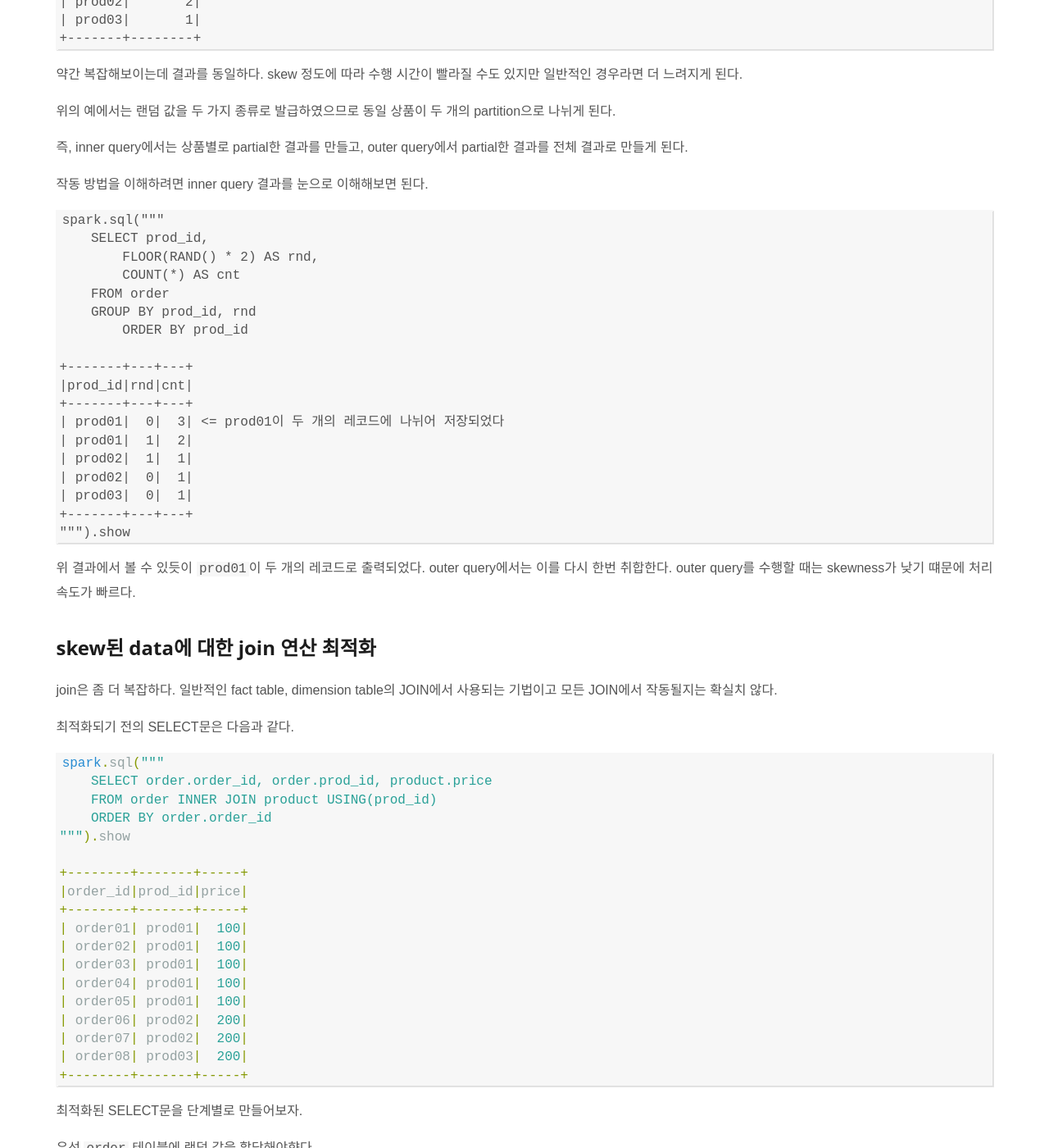
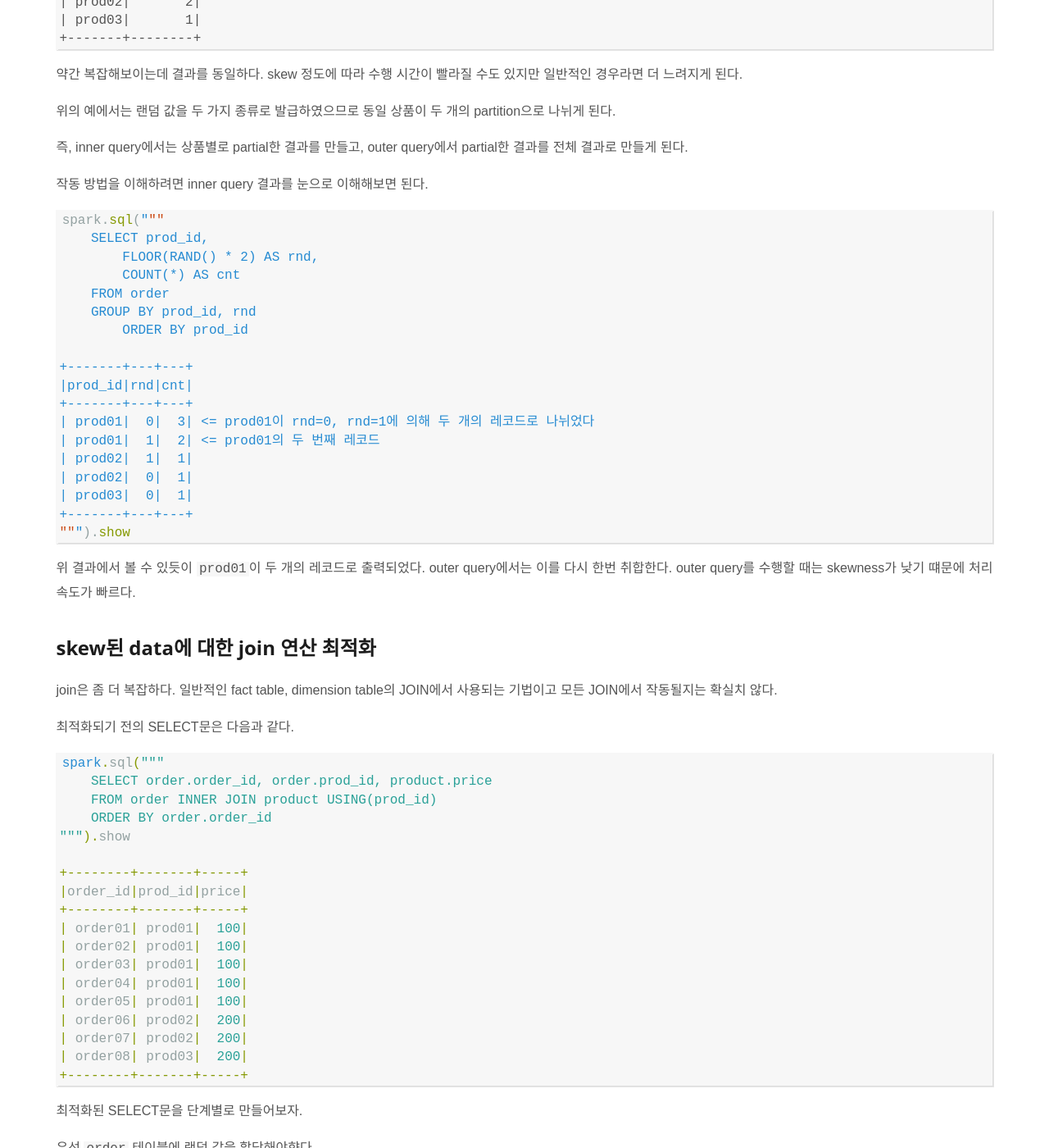
Before and after one commit to jason-heo/jason-heo.github.io, a Jekyll site: the page built from _posts/2021-03-01-skewed-data-groupby-join.md, in a window 1280 px wide and 1400 px high, scrolled down 2699 px. Shown: the whole window at 82% size. Built offline with Jekyll 4.4.1, drawn with Linux system fonts in a browser that asks for light colours; comment, search, counter and statistics services are not loaded; some of the changed text lies outside the part shown.

Commit message:
format improved

````diff
--- a/_posts/2021-03-01-skewed-data-groupby-join.md
+++ b/_posts/2021-03-01-skewed-data-groupby-join.md
@@ -118,7 +118,7 @@
 
 작동 방법을 이해하려면 inner query 결과를 눈으로 이해해보면 된다.
 
-```
+```sql
 spark.sql("""
     SELECT prod_id,
         FLOOR(RAND() * 2) AS rnd,
@@ -130,8 +130,8 @@
 +-------+---+---+
 |prod_id|rnd|cnt|
 +-------+---+---+
-| prod01|  0|  3| <= prod01이 두 개의 레코드에 나뉘어 저장되었다
-| prod01|  1|  2|
+| prod01|  0|  3| <= prod01이 rnd=0, rnd=1에 의해 두 개의 레코드로 나뉘었다
+| prod01|  1|  2| <= prod01의 두 번째 레코드
 | prod02|  1|  1|
 | prod02|  0|  1|
 | prod03|  0|  1|
@@ -172,7 +172,7 @@
 
 우선 `order` 테이블에 랜덤 값을 할당해야햔다.
 
-```
+```sql
 spark.sql("""
     SELECT order_id,
         prod_id,
@@ -231,8 +231,8 @@
 +-------+-----+---+
 |prod_id|price|rnd|
 +-------+-----+---+
-| prod01|  100|  0| -- prod01의 레코드가 두개가 되었다
-| prod01|  100|  1| -- rnd의 값이 0인 것과 1인 것 두개가 생성되었다
+| prod01|  100|  0| <= prod01의 레코드가 두개가 되었다
+| prod01|  100|  1| <= rnd의 값이 0인 것과 1인 것 두개가 생성되었다
 | prod02|  200|  0|
 | prod02|  200|  1|
 | prod03|  200|  0|
````
